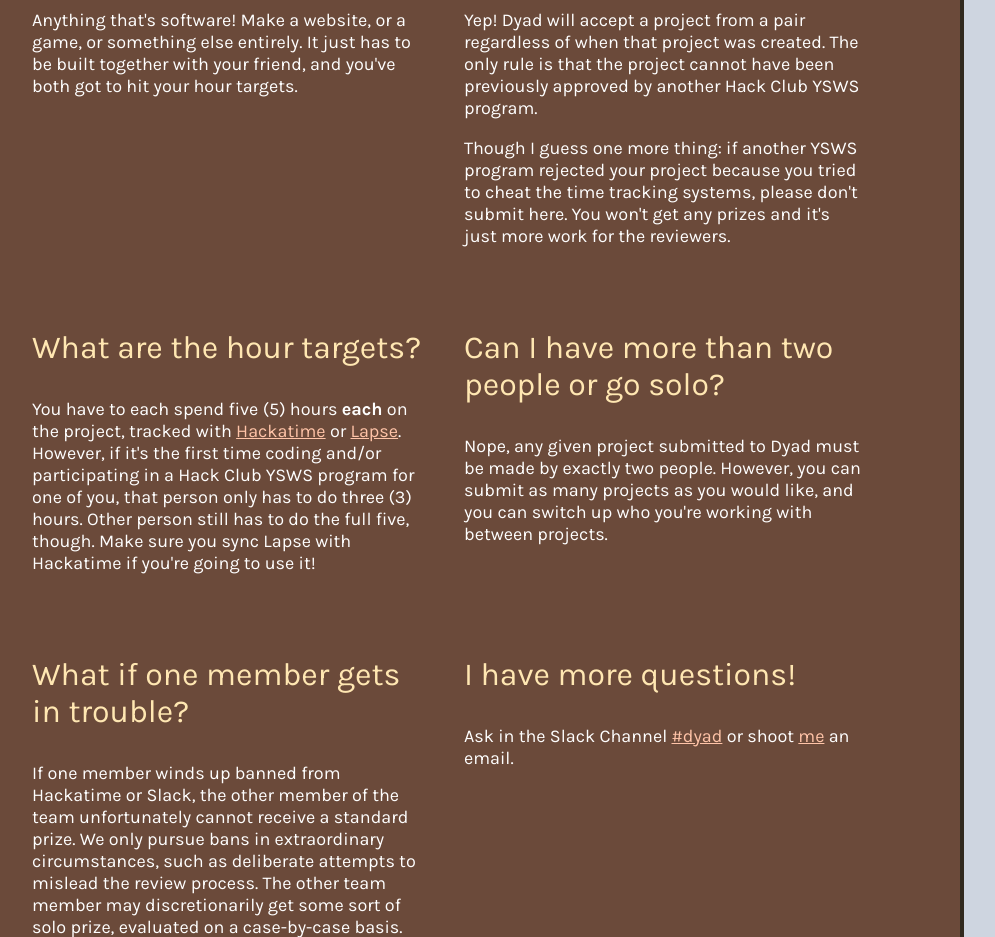
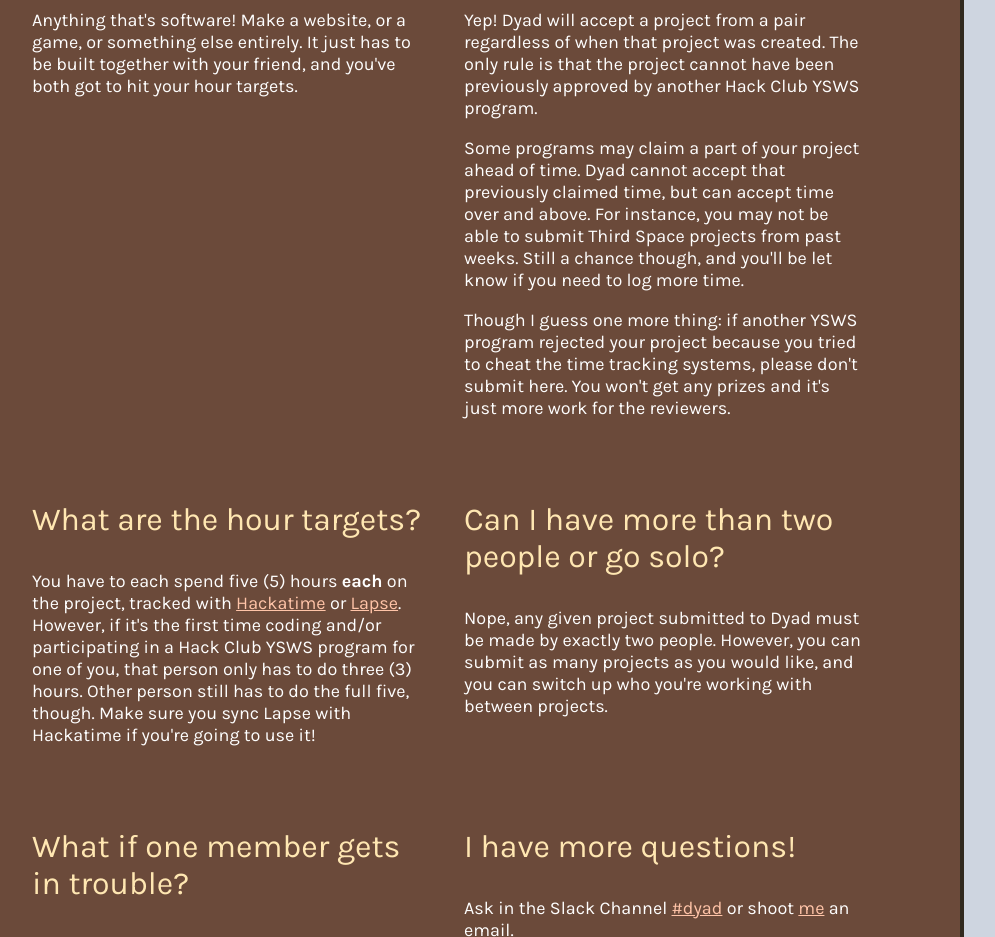
Before and after one commit to hackclub/dyad, a SvelteKit app in the folder ui/: page / in a window 1280 px wide. Shown: the part 1060-1997 px from the top of the page, without its empty margins (64-1059 px from the left). Built offline with nearby package versions, Linux system fonts and the light colour scheme.

Commit message:
update landing page

```diff
--- a/ui/src/routes/MainLandingContent.svelte
+++ b/ui/src/routes/MainLandingContent.svelte
@@ -34,6 +34,13 @@
             Yep! Dyad will accept a project from a pair regardless of when that
             project was created. The only rule is that the project cannot have
             been previously approved by another Hack Club YSWS program.
+        </p>
+        <p class="description-text">
+            Some programs may claim a part of your project ahead of time. Dyad
+            cannot accept that previously claimed time, but can accept time over
+            and above. For instance, you may not be able to submit Third Space
+            projects from past weeks. Still a chance though, and you'll be let
+            know if you need to log more time.
         </p>
         <p class="description-text">
             Though I guess one more thing: if another YSWS program rejected your
```
